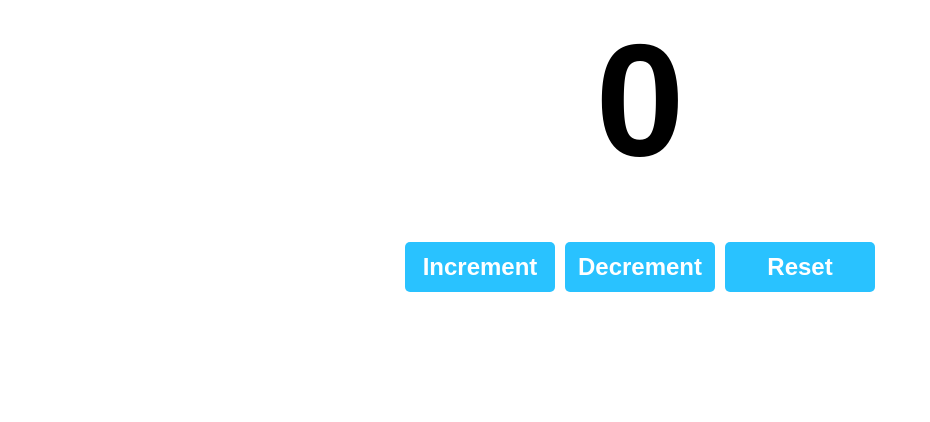
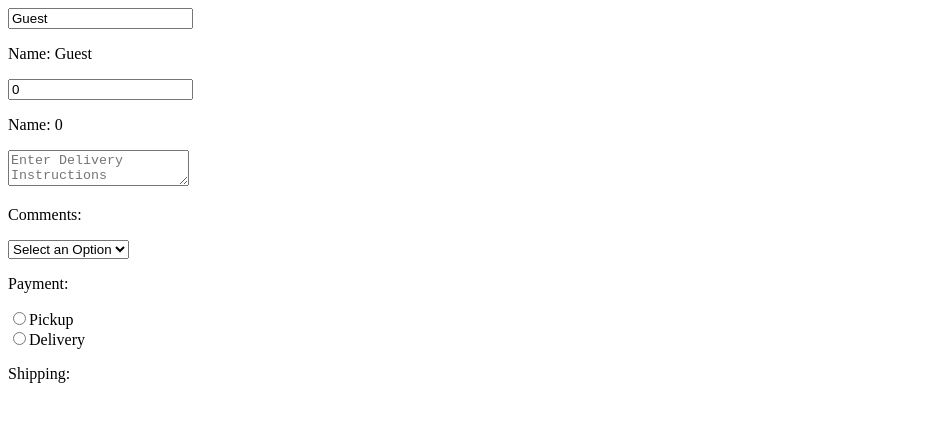
Before and after one commit to AlthafRifath/react-practice, a React (Vite) app: page / in a window 1280 px wide. Shown: the top 422 px of the page, without its empty margins (0-930 px from the left). Built offline with nearby package versions, Linux system fonts and the light colour scheme.

Commit message:
onChange Event Handler

```diff
--- a/src/App.jsx
+++ b/src/App.jsx
@@ -1,6 +1,7 @@
-import Counter from "./Counter.jsx";
+import MyComponent from "./MyComponent.jsx";
+
 function App() {
-  return(<Counter />)
+  return(<MyComponent />)
 }
 
 export default App;
--- a/src/MyComponent.jsx
+++ b/src/MyComponent.jsx
@@ -3,32 +3,59 @@ import { useState } from 'react';
 function MyComponent() {
 
     const [name, setName] = useState("Guest");
-    const [age, setAge] = useState(0);
-    const [isEmployed, setIsEmployed] = useState(false);
+    const [quanity, setQuanity] = useState(0);
+    const [comments, setComments] = useState("")
+    const [payment, setPayment] = useState("")
+    const [shipping, setShipping] = useState("")
 
-    const updateName = () => {
-        setName("Althaf");
+    function handleNameChange(event) {
+        setName(event.target.value);
     }
 
-    const incrementAge = () => {
-        setAge(age+1);
+    function handleQuanityChange(event) {
+        setQuanity(event.target.value);
     }
 
-    const toggleEmploymentStatus = () => {
-        setIsEmployed(!isEmployed);
+    function handleCommentsChange(event) {
+        setComments(event.target.value);
+    }
+
+    function handlePaymentChange(event) {
+        setPayment(event.target.value);
+    }
+
+    function handleShippingChange(event) {
+        setShipping(event.target.value);
     }
 
     return(<div>
+        <input type="text" value={name} onChange={handleNameChange}/>
+        <p>Name: {name}</p>
 
-        <p>Name: {name}</p>
-        <button onClick={updateName}> Set Name</button>
+        <input type="number" value={quanity} onChange={handleQuanityChange}/>
+        <p>Name: {quanity}</p>
 
-        <p>Age: {age}</p>
-        <button onClick={incrementAge}> Increment Age</button>
+        <textarea value={comments} onChange={handleCommentsChange} placeholder="Enter Delivery Instructions"/>
+        <p>Comments: {comments}</p>
 
-        <p>Is Employed: {isEmployed ? "Yes" : "No"}</p>
-        <button onClick={toggleEmploymentStatus}> Toggle Status</button>
+        <select value={payment} onChange={handlePaymentChange}>
+            <option value="">Select an Option</option>
+            <option value="Credit Card">Credit Card</option>
+            <option value="Debit Card">Debit Card</option>
+            <option value="Paypal">Paypal</option>
+        </select>
+        <p>Payment: {payment}</p>
 
+        <label>
+            <input type="radio" value="Pick Up" checked={shipping === "Pick Up"} onChange={handleShippingChange}/>
+            Pickup
+        </label>
+        <br/>
+        <label>
+            <input type="radio" value="Delivery" checked={shipping === "Delivery"} onChange={handleShippingChange}/>
+            Delivery
+        </label>
+        <p>Shipping: {shipping}</p>
     </div>)
 }
 
```
